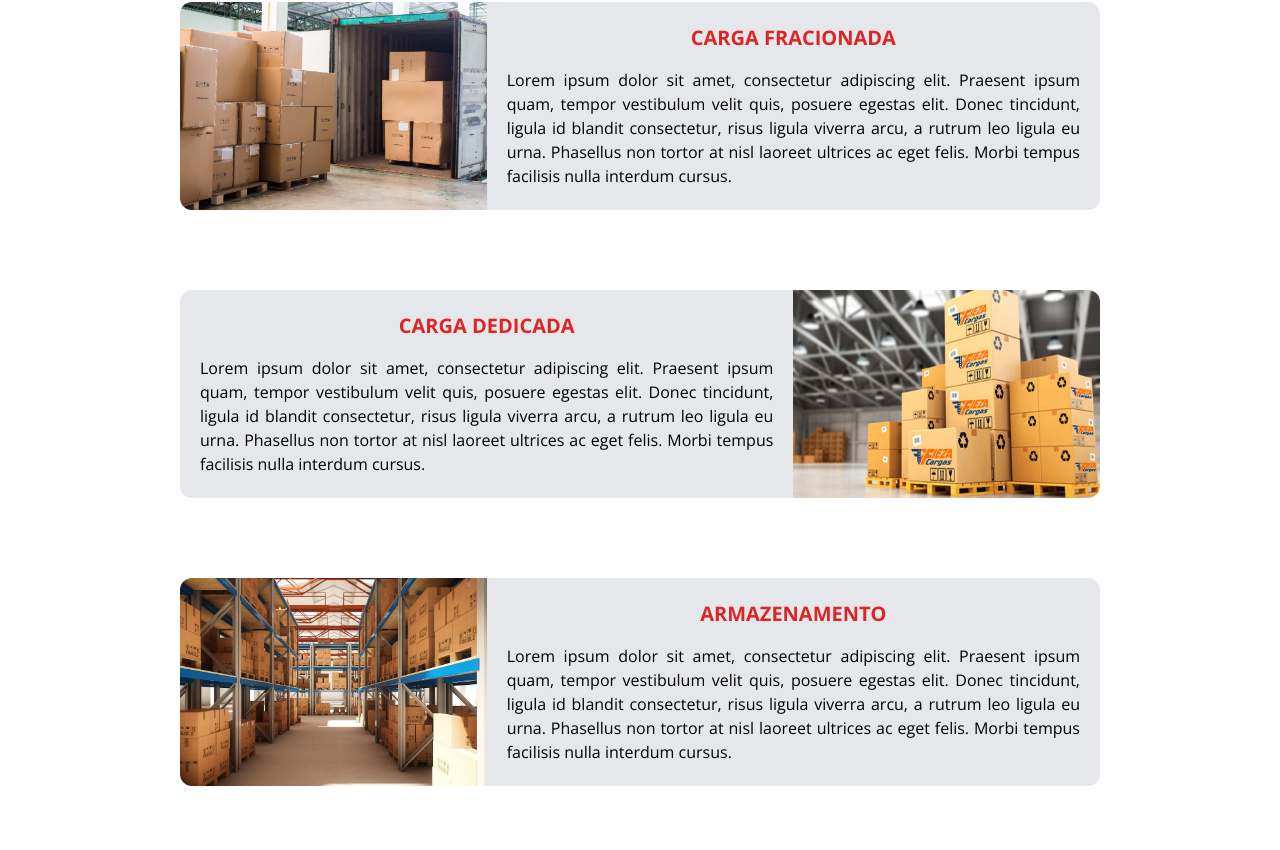
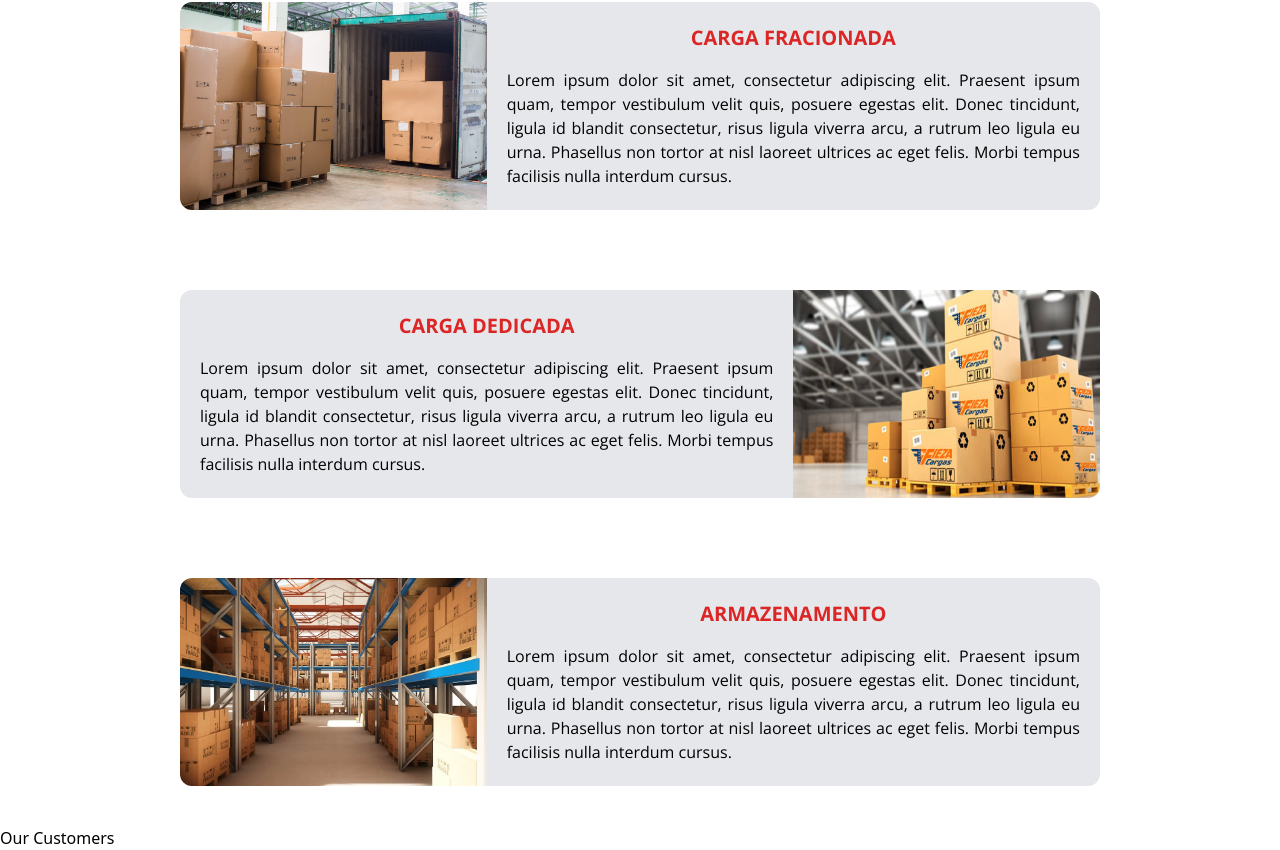
Before and after one commit to FourCodeBR/box-express, a React (Vite) app: page / in a window 1280 px wide. Shown: the part 1770-2620 px from the top of the page. Before the commit the page ends 2596 px from the top, so only its background shows below. Built offline with nearby package versions, Linux system fonts and the light colour scheme.

Commit message:
Criação do componente OurCustomers

```diff
--- a/src/App.jsx
+++ b/src/App.jsx
@@ -2,6 +2,7 @@ import './App.css'
 import { AboutSection } from './components/AboutSection'
 import { Cards } from './components/Cards'
 import { Nav } from './components/Nav'
+import { OurCustomers } from './components/OurCustomers'
 import { ServicesType } from './components/ServicesType'
 
 function App() {
@@ -17,6 +18,7 @@ function App() {
       <Cards />
       <AboutSection />
       <ServicesType />
+      <OurCustomers />
     </>
   )
 }
--- /dev/null
+++ b/src/components/OurCustomers.jsx
@@ -0,0 +1,14 @@
+import React from 'react'
+
+export const OurCustomers = () => {
+
+    return (
+
+        <>
+            <div>
+                <h1>Our Customers</h1>
+            </div>
+        </>
+
+    )
+}
```
